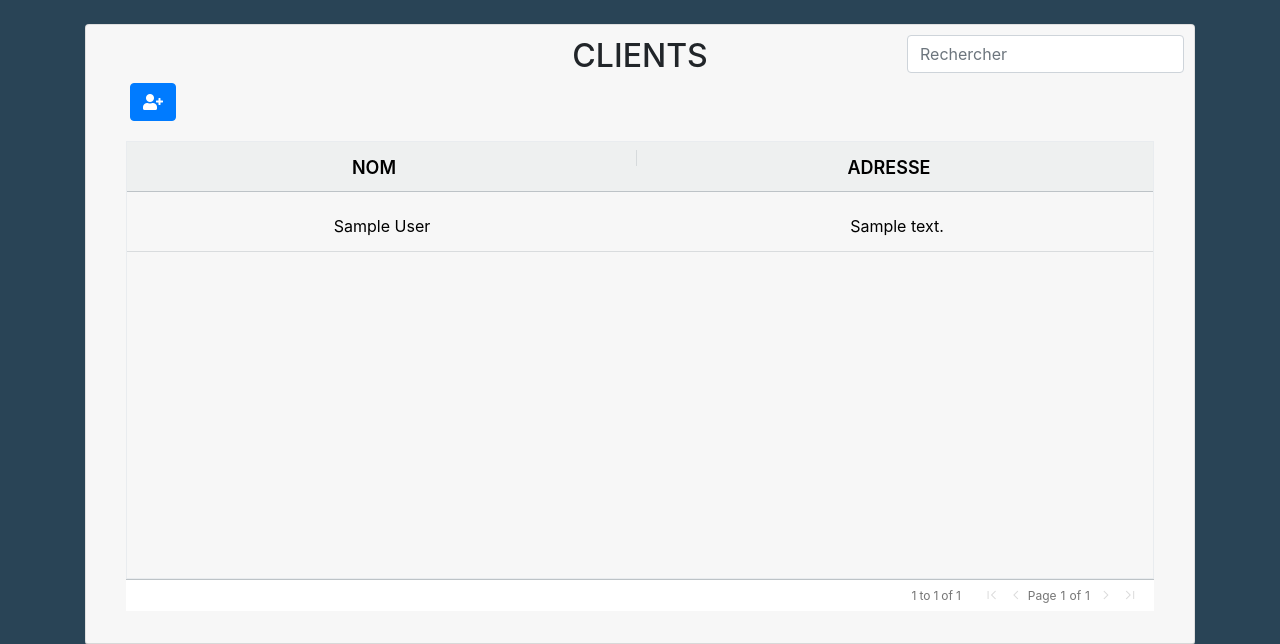
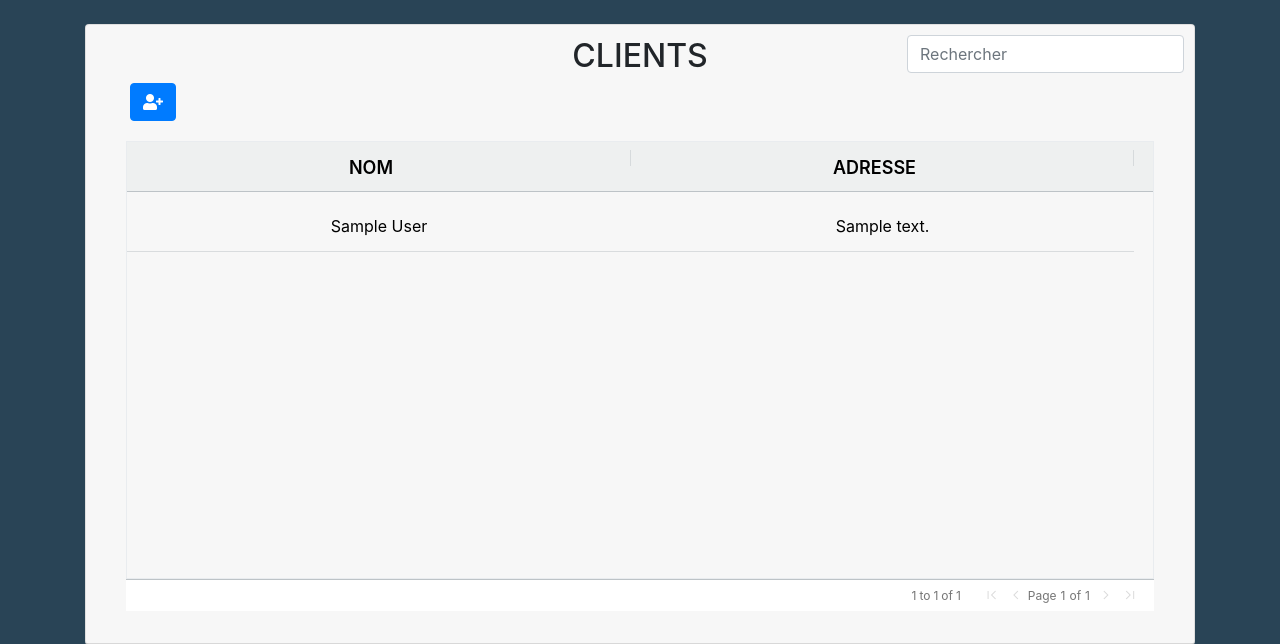
Before and after one commit to Jutmzg/project_happiness, a PHP site: page /customer/show.php in a window 1280 px wide. Shown: the part 76-720 px from the top of the page. Run offline with PHP 8.4, Linux system fonts and the light colour scheme; tables that the repository leaves empty or names only in its code hold one stand-in row (values such as "Sample post"); some libraries are stand-ins or nearby versions.

Commit message:
tableau width ok

```diff
--- a/customer/show.php
+++ b/customer/show.php
@@ -29,7 +29,7 @@ $customers = $statement->fetchAll(PDO::FETCH_OBJ);
       field: "nom",
       sortable: true,
       filter: true,
-      width: 510,
+      width: 504,
       suppressSizeToFit: true,
     },
     {
@@ -37,7 +37,7 @@ $customers = $statement->fetchAll(PDO::FETCH_OBJ);
       field: "adresse",
       sortable: true,
       filter: true,
-      width: 520,
+      width: 503,
 
     },
     {
```
